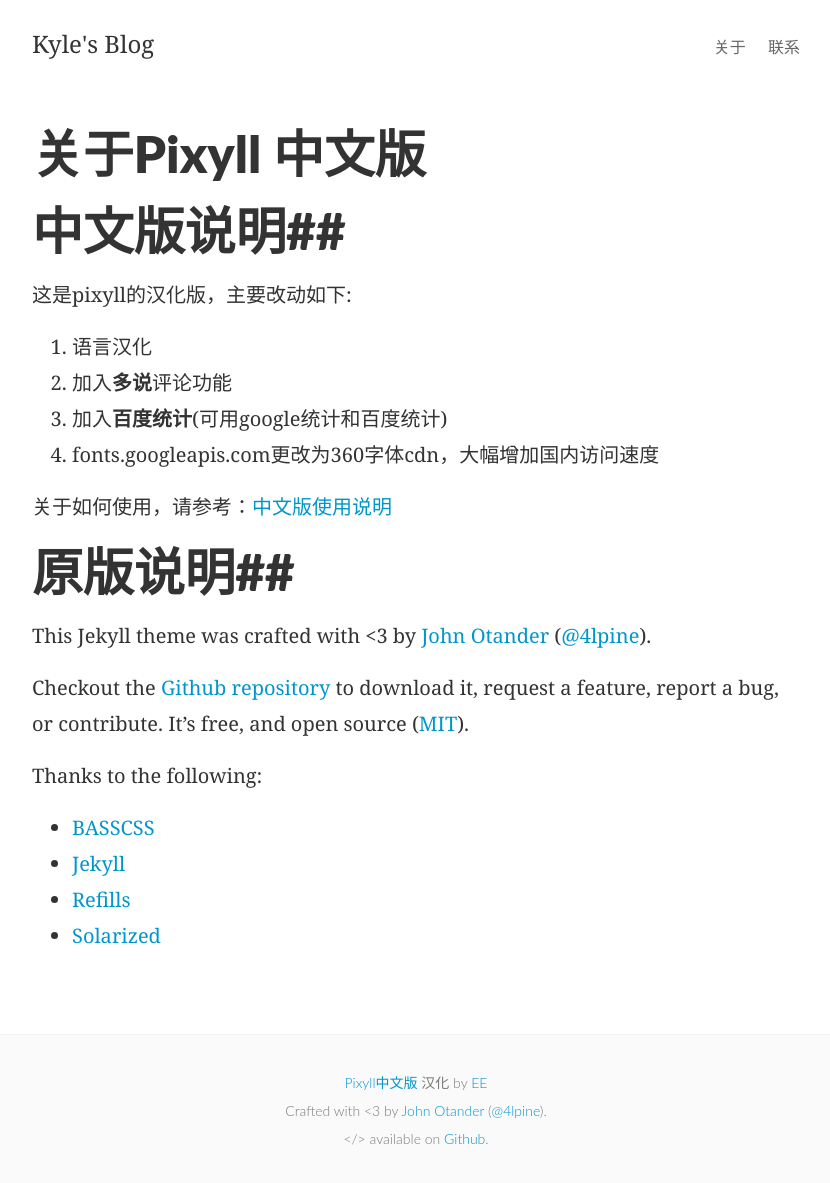
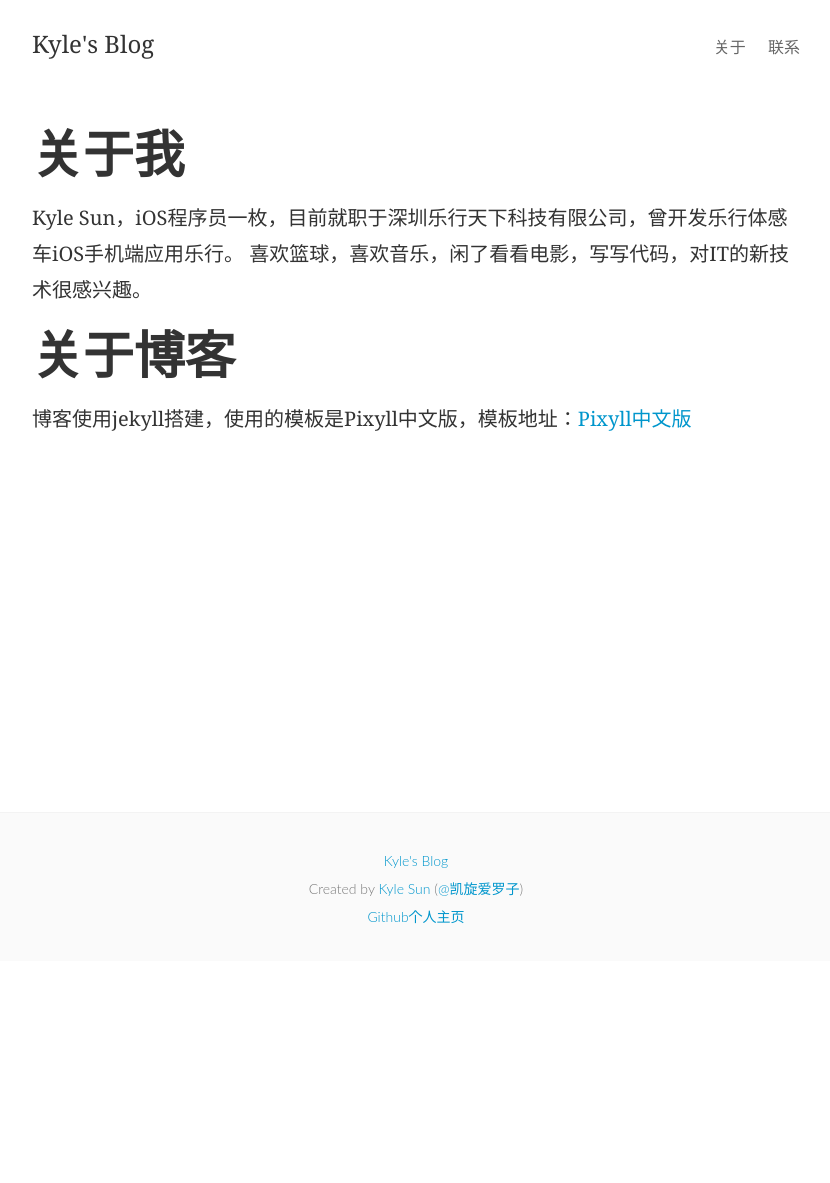
Before and after one commit to tinaluo/tinaluo.github.io, a Jekyll site: the page built from about.md, in a window 1280 px wide. Shown: the whole page, without its empty margins (224-1054 px from the left). Built offline with Jekyll 4.4.1, drawn with Linux system fonts in a browser that asks for light colours; some web fonts are replaced; comment, search, counter and statistics services are not loaded; after the commit the page ends 961 px from its top, so only the background shows below that.

Commit message:
修改个人信息

```diff
--- a/_includes/footer.html
+++ b/_includes/footer.html
@@ -2,10 +2,10 @@
   <div class="p2 wrap">
     <div class="measure mt1 center">
       <small>
-	<a href="https://github.com/ee0703/pixyll-zh-cn">Pixyll中文版</a>
-	汉化 by <a href="https://github.com/ee0703">EE</a><br>
-        Crafted with &lt;3 by <a href="http://johnotander.com">John Otander</a> (<a href="https://twitter.com/4lpine">@4lpine</a>).<br>
-        &lt;/&gt; available on <a href="https://github.com/johnotander/pixyll">Github</a>.
+	<a href="http://skx926.github.io">Kyle's Blog</a>
+	<br>
+        Created by <a href="http://weibo.com/ikeson/">Kyle Sun</a> (<a href="http://weibo.com/ikeson/">@凯旋爱罗子</a>)<br>
+        <a href="https://github.com/skx926">Github个人主页</a>
       </small>
     </div>
   </div>
--- a/about.md
+++ b/about.md
@@ -1,31 +1,11 @@
 ---
 layout: page
-title:  关于Pixyll 中文版
+title:  关于我
 permalink: /about/
 no_duoshuo: true
 ---
+Kyle Sun，iOS程序员一枚，目前就职于深圳乐行天下科技有限公司，曾开发乐行体感车iOS手机端应用乐行。
+喜欢篮球，喜欢音乐，闲了看看电影，写写代码，对IT的新技术很感兴趣。
 
-##中文版说明##
-这是pixyll的汉化版，主要改动如下:
-
-1. 语言汉化
-2. 加入**多说**评论功能
-3. 加入**百度统计**(可用google统计和百度统计)
-4. fonts.googleapis.com更改为360字体cdn，大幅增加国内访问速度
-
-关于如何使用，请参考：[中文版使用说明](http://pixyll.maxee.info)
-
-##原版说明##
-This Jekyll theme was crafted with <3 by [John Otander](http://johnotander.com)
-([@4lpine](https://twitter.com/4lpine)).
-
-Checkout the [Github repository](https://github.com/johnotander/pixyll) to download it,
-request a feature, report a bug, or contribute. It's free, and open source
-([MIT](http://opensource.org/licenses/MIT)).
-
-Thanks to the following:
-
-* [BASSCSS](http://basscss.com)
-* [Jekyll](http://jekyllrb.com)
-* [Refills](http://refills.bourbon.io/)
-* [Solarized](http://ethanschoonover.com/solarized)
+##关于博客
+博客使用jekyll搭建，使用的模板是Pixyll中文版，模板地址：[Pixyll中文版](https://github.com/ee0703/pixyll-zh-cn)
```
Also changed, not shown: 10 other files.
